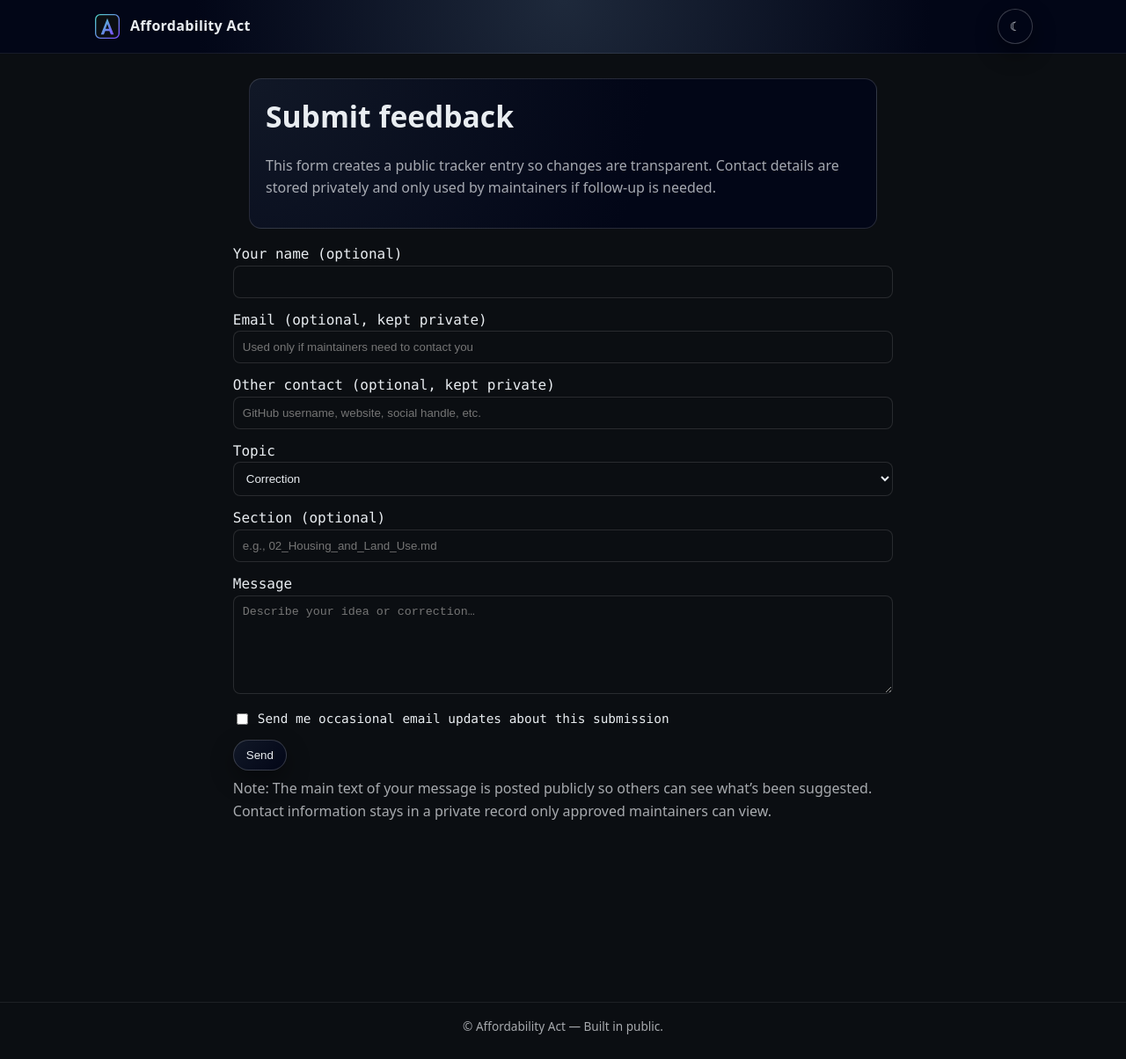
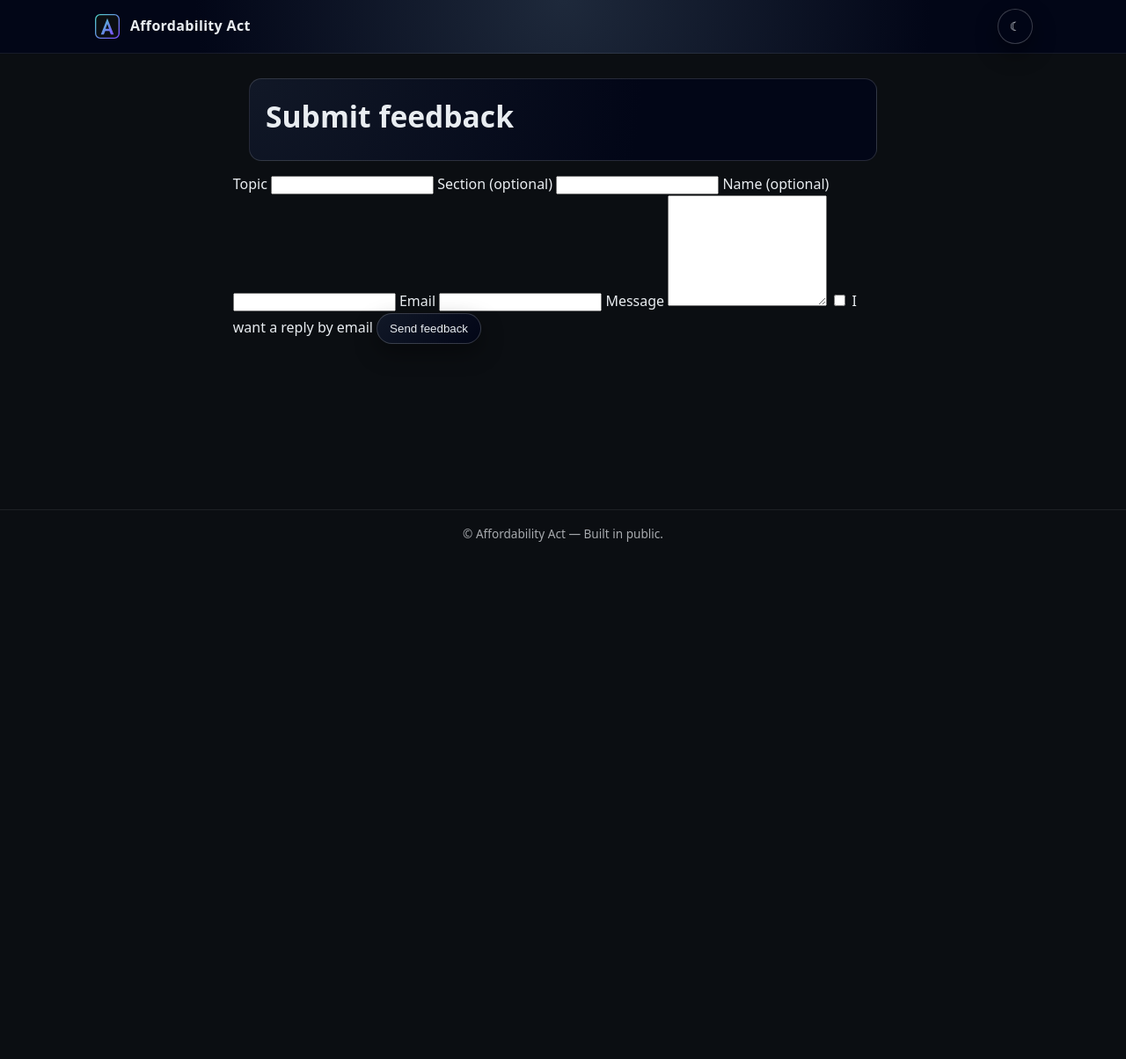
Before and after one commit to cFerg/Affordability-Act, a Jekyll site: the page built from submit.md, in a window 1280 px wide and 1204 px high. Shown: the whole window at 88% size. Built offline with Jekyll 4.4.1, drawn with Linux system fonts in a browser that asks for light colours.

Commit message:
update feedback to use emailer

```diff
--- a/submit.md
+++ b/submit.md
@@ -5,61 +5,28 @@
 
 <div class="cover">
   <h1>Submit feedback</h1>
-  <p class="muted">
-    This form creates a public tracker entry so changes are transparent.
-    Contact details are stored privately and only used by maintainers if follow-up is needed.
-  </p>
 </div>
 
-<form id="aa-submit" action="https://api.affordact.com/feedback" method="POST" style="margin-top:16px">
-  <!-- Honeypot (spam guard) -->
-  <input type="text" name="website" tabindex="-1" autocomplete="off" style="display:none">
+<form method="POST" action="https://feedback.affordact.com/api/submit">
+  <label>Topic</label>
+  <input name="topic" required />
 
-  <label class="mono">Your name (optional)</label>
-  <input name="name" type="text" autocomplete="name"
-         style="width:100%;padding:10px;border-radius:8px;background:#0b0e12;border:1px solid rgba(255,255,255,.12);color:#e9edf1">
+  <label>Section (optional)</label>
+  <input name="section" />
 
-  <label class="mono" style="display:block;margin-top:12px">
-    Email (optional, kept private)
-  </label>
-  <input name="email" type="email" autocomplete="email"
-         placeholder="Used only if maintainers need to contact you"
-         style="width:100%;padding:10px;border-radius:8px;background:#0b0e12;border:1px solid rgba(255,255,255,.12);color:#e9edf1">
+  <label>Name (optional)</label>
+  <input name="name" />
 
-  <label class="mono" style="display:block;margin-top:12px">
-    Other contact (optional, kept private)
-  </label>
-  <input name="contact" type="text"
-         placeholder="GitHub username, website, social handle, etc."
-         style="width:100%;padding:10px;border-radius:8px;background:#0b0e12;border:1px solid rgba(255,255,255,.12);color:#e9edf1">
+  <label>Email</label>
+  <input name="email" type="email" required />
 
-  <label class="mono" style="display:block;margin-top:12px">Topic</label>
-  <select name="topic"
-          style="width:100%;padding:10px;border-radius:8px;background:#0b0e12;border:1px solid rgba(255,255,255,.12);color:#e9edf1">
-    <option>Correction</option>
-    <option>Suggestion</option>
-    <option>Question</option>
-    <option>General feedback</option>
-  </select>
+  <label>Message</label>
+  <textarea name="message" required rows="8"></textarea>
 
-  <label class="mono" style="display:block;margin-top:12px">Section (optional)</label>
-  <input name="section" type="text" placeholder="e.g., 02_Housing_and_Land_Use.md"
-         style="width:100%;padding:10px;border-radius:8px;background:#0b0e12;border:1px solid rgba(255,255,255,.12);color:#e9edf1">
-
-  <label class="mono" style="display:block;margin-top:12px">Message</label>
-  <textarea name="message" rows="6" required
-            style="width:100%;padding:10px;border-radius:8px;background:#0b0e12;border:1px solid rgba(255,255,255,.12);color:#e9edf1"
-            placeholder="Describe your idea or correction…"></textarea>
-
-  <label style="display:flex;align-items:center;gap:8px;margin-top:10px;font-size:0.9rem">
-    <input type="checkbox" name="updates_opt_in" value="yes" style="accent-color:#4f9cff">
-    <span class="mono">Send me occasional email updates about this submission</span>
+  <label>
+    <input type="checkbox" name="wantsUpdates" value="yes" />
+    I want a reply by email
   </label>
 
-  <button class="btn" type="submit" style="margin-top:12px"><span>Send</span></button>
+  <button class="btn" type="submit"><span>Send feedback</span></button>
 </form>
-
-<p class="muted" style="margin-top:8px">
-  Note: The main text of your message is posted publicly so others can see what’s been suggested.
-  Contact information stays in a private record only approved maintainers can view.
-</p>
```
Also changed, not shown: submit/thanks/index.md (deleted, +0 -31 lines), submit/thanks/thanks.md (added, +16 -0 lines).
